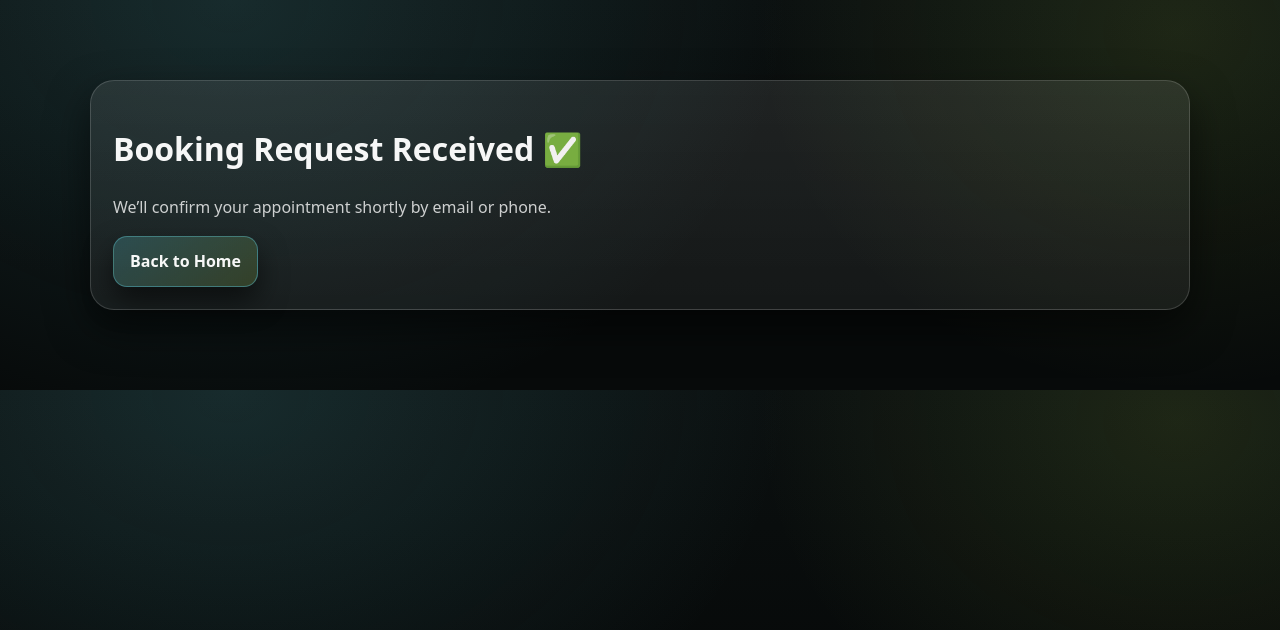
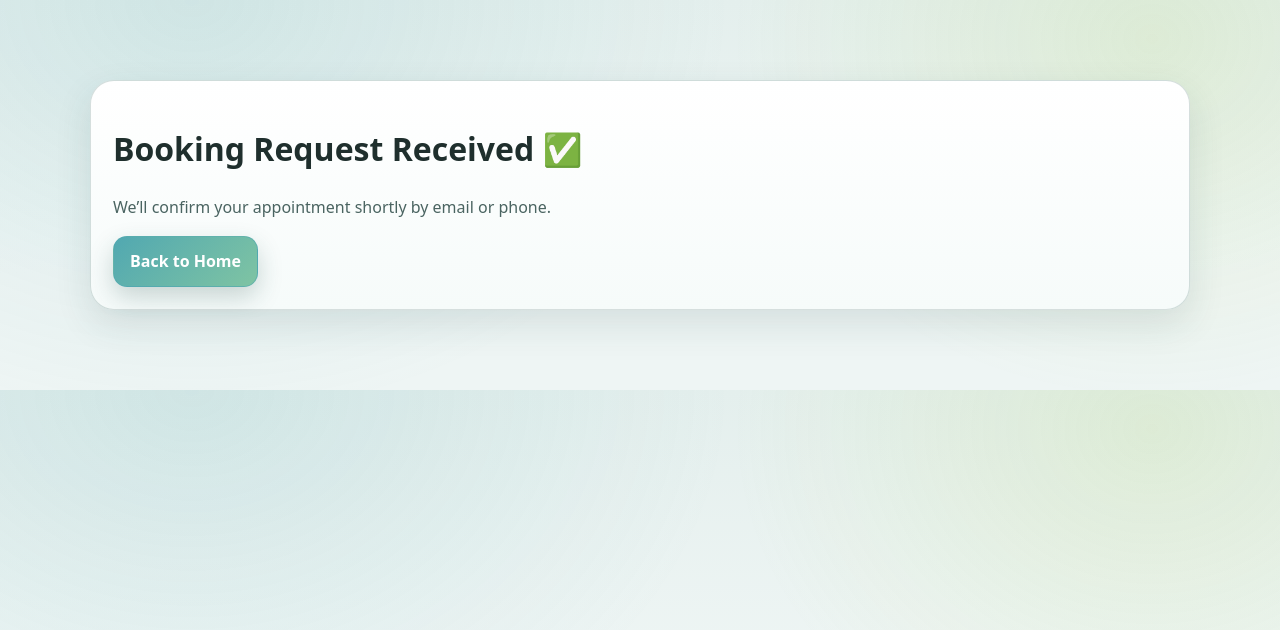
Before and after one commit to javiergomez2808/LifeSkinCare, a Flask app: template templates/thankyou.html in a window 1280 px wide. Shown: the top 630 px of the page. Run offline with Flask 3, Linux system fonts and the light colour scheme; the template is opened without the code that fills it, so the values that code supplies are empty.

Commit message:
Update styles.css

```diff
--- a/static/styles.css
+++ b/static/styles.css
@@ -2,25 +2,26 @@
 :root{
   /* Brand */
   --primary: #51a8b1; /* teal */
-  --accent:  #a9cf46; /* green */
-  --dark:    #223f3d; /* deep */
+  --accent:  #a9cf45; /* green */
+  --dark:    #204d48; /* deep green */
 
-  /* AMOLED-optimized base (near-true black, but slightly lifted to avoid banding) */
-  --bg: #070a0a;         /* very dark, AMOLED friendly */
-  --bg2:#0b1010;         /* secondary background */
-  --surface: rgba(255,255,255,0.06);  /* cards */
-  --surface2: rgba(255,255,255,0.09); /* elevated cards */
-  --line: rgba(255,255,255,0.16);     /* clearer separators */
+  /* Light base */
+  --bg:  #eef5f4;     /* fondo principal */
+  --bg2: #e4efed;     /* fondo secundario */
+  --surface: #ffffff;
+  --surface2: #f6fbfa;
 
-  /* WCAG-focused text */
-  --text: rgba(255,255,255,0.96);     /* near-white */
-  --muted: rgba(255,255,255,0.78);    /* readable muted (avoid too faint) */
-  --muted2: rgba(255,255,255,0.66);   /* secondary muted */
+  --line: rgba(32,77,72,0.18);
 
-  /* Focus + glow tuned for OLED (less bloom) */
-  --focus-ring: rgba(81,168,177,0.28);
+  /* Text (WCAG AA/AAA) */
+  --text:  #1f2f2d;   /* texto principal */
+  --muted: #4a6461;   /* texto secundario */
+  --muted2:#6f8a86;
 
-  --shadow: 0 18px 42px rgba(0,0,0,0.55);
+  /* Focus */
+  --focus-ring: rgba(81,168,177,0.35);
+
+  --shadow: 0 14px 36px rgba(32,77,72,0.12);
   --radius: 18px;
   --radius2: 24px;
   --max: 1100px;
@@ -34,8 +35,8 @@ body{
   font-family: ui-sans-serif, system-ui, -apple-system, Segoe UI, Roboto, Arial, "Helvetica Neue", sans-serif;
   color: var(--text);
   background:
-    radial-gradient(900px 700px at 18% 0%, rgba(81,168,177,0.18), transparent 62%),
-    radial-gradient(700px 600px at 92% 8%, rgba(169,207,70,0.12), transparent 60%),
+    radial-gradient(900px 700px at 15% 0%, rgba(81,168,177,0.14), transparent 60%),
+    radial-gradient(700px 600px at 90% 10%, rgba(169,207,69,0.14), transparent 60%),
     linear-gradient(180deg, var(--bg2), var(--bg) 70%);
   line-height: 1.55;
 }
@@ -216,11 +217,12 @@ img{ max-width:100%; display:block; }
 
 /* -------- Components -------- */
 .card{
-  background: linear-gradient(180deg, var(--surface2), var(--surface));
+  background: linear-gradient(180deg, var(--surface), var(--surface2));
   border: 1px solid var(--line);
   border-radius: var(--radius2);
   box-shadow: var(--shadow);
 }
+
 
 .divider{
   height: 1px;
@@ -229,35 +231,32 @@ img{ max-width:100%; display:block; }
 }
 
 .btn{
- display:inline-flex;
+  display:inline-flex;
   align-items:center;
   justify-content:center;
   gap: 10px;
   padding: 12px 16px;
   border-radius: 14px;
 
-  /* Higher contrast border on dark */
   border: 1px solid rgba(81,168,177,0.55);
-
-  /* Reduce bloom by limiting bright areas */
   background: linear-gradient(
     135deg,
-    rgba(81,168,177,0.30),
-    rgba(169,207,70,0.18)
+    #51a8b1,
+    #7fc4a3
   );
 
-  color: var(--text);
+  color: #ffffff;
   font-weight: 800;
-  box-shadow: 0 14px 28px rgba(0,0,0,0.55);
+  box-shadow: 0 10px 24px rgba(32,77,72,0.22);
   transition: transform 0.12s ease, filter 0.12s ease;
 }
+
 .btn:hover{ transform: translateY(-1px); filter: brightness(1.05); }
 .btn:active{ transform: translateY(0px); filter: brightness(0.98); }
 .btn--ghost{
-  background: rgba(255,255,255,0.04);
-  border: 1px solid rgba(255,255,255,0.18);
-  box-shadow: none;
-  color: var(--text);
+  background: transparent;
+  border: 1px solid var(--line);
+  color: var(--dark);
 }
 .btn--sm{
   padding: 10px 12px;
```
Also changed, not shown: other parts of static/styles.css (+83 -7 lines).
